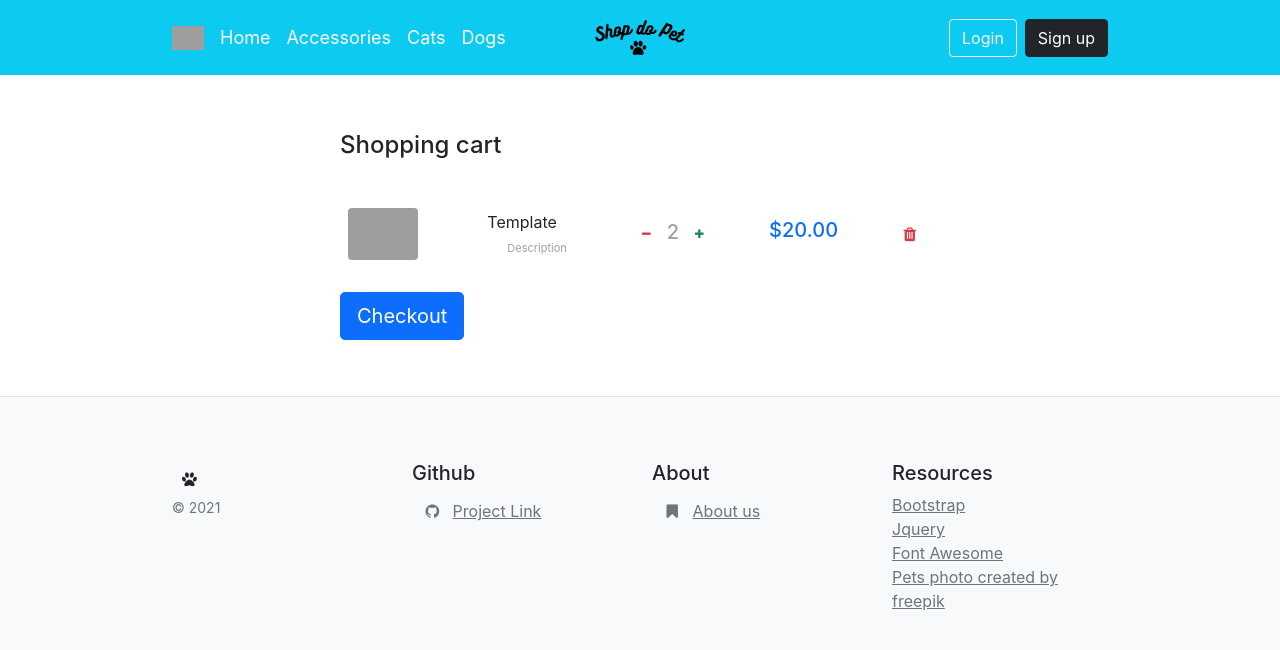
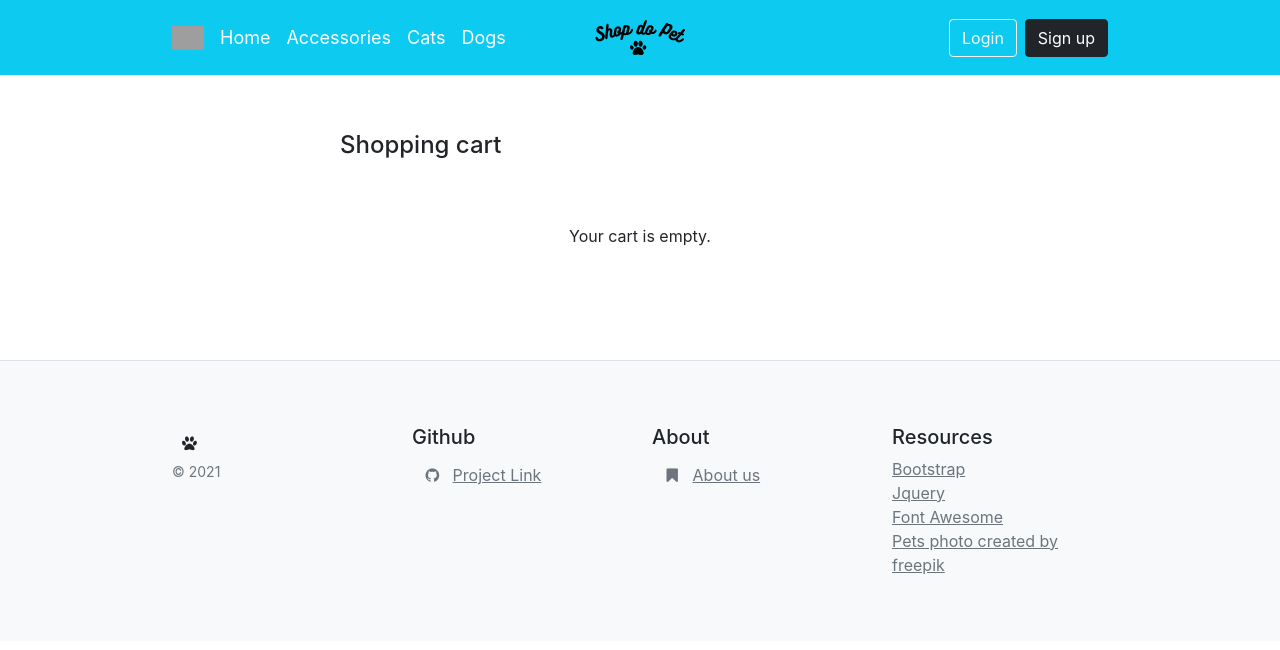
Before and after one commit to cisdeli/projetoWebDev, a React (Create React App) app in the folder frontend/: page /cart in a window 1280 px wide. Shown: the top 650 px of the page. Built offline with nearby package versions, Linux system fonts and the light colour scheme; grey boxes are pictures that could not be loaded.

Commit message:
Adding item in cart through item page logic

```diff
--- a/frontend/src/App.js
+++ b/frontend/src/App.js
@@ -7,6 +7,9 @@ import Header from './components/header-footer/header'
 import Footer from './components/header-footer/footer'
 
 class App extends Component {
+  static init(){
+    sessionStorage.setItem('@item/itemsLength', 0);
+  }
   render() {
     return (
       <div>
--- a/frontend/src/components/cartCheckout/cart.js
+++ b/frontend/src/components/cartCheckout/cart.js
@@ -2,13 +2,34 @@ import React from "react";
 import '../../css/cart.css';
 
 
-const Cart = () => (
-    <div class="container mt-5 mb-5">
-        <div class="d-flex justify-content-center row">
-            <div class="col-md-8">
-                <div class="p-2">
-                    <h4>Shopping cart</h4>
+var hasItem = 0;
+function Cart(){
+    function addButton(){
+        return(
+            <div class="d-flex flex-row align-items-center mt-3 p-2 bg-white rounded">
+                <a href="/checkout"><button class="btn btn-primary btn-block btn-lg ml-2 pay-button" type="button">Checkout</button></a>
             </div>
+        );
+    }
+
+    function addEmpty(){
+        return(
+            <div class="py-5 text-center">
+                <p>Your cart is empty.</p>
+            </div>
+        );
+    }
+
+    function addEnd(){
+        var length = sessionStorage.getItem('@item/itemsLength');
+        if(length >= 1)
+            return addButton();
+        else
+            return addEmpty();
+    }
+
+    function addItemAux(){
+        return(
             <div class="d-flex flex-row justify-content-between align-items-center p-2 bg-white mt-4 px-3 rounded">
                 <div class="mr-1"><img class="rounded" src="https://i.imgur.com/XiFJkhI.jpg" width="70"/></div>
                 <div class="d-flex flex-column align-items-center product-details"><span class="font-weight-bold">Template</span>
@@ -22,17 +43,66 @@ const Cart = () => (
                     <button id="btn"><i class="fa fa-plus text-success"></i></button>
                 </div>
                 <div>
-                        <h5 class="text-primary">$20.00</h5>
+                    <h5 class="text-primary">$1234.56</h5>
                 </div>
                 <div class="d-flex align-items-center">
                     <button id="btn"><i class="fa fa-trash text-danger"></i></button>
                 </div>
             </div>
-                <div class="d-flex flex-row align-items-center mt-3 p-2 bg-white rounded">
-                    <a href="/checkout"><button class="btn btn-primary btn-block btn-lg ml-2 pay-button" type="button">Checkout</button></a>
+        );
+    }
+
+    function addItem(){
+        let items = [], length = 0;
+        length = sessionStorage.getItem('@item/itemsLength');
+        for(let i = 0; i < length; i++)
+            items.push(addItemAux());
+        return items;
+    }
+
+    // Not functional yet
+    function removeItem(){
+        // Updating number of items.
+        var length = sessionStorage.getItem('@item/itemsLength');
+        length--;
+        sessionStorage.setItem('@item/itemsLength', length);
+        window.location.reload();
+    }
+
+    function shouldAdd() {
+      let hasItem = sessionStorage.getItem('@item/shouldAdd');
+      let aux = hasItem;
+      if (aux) {
+        // Removing hasItem and shouldAdd.
+        hasItem = 0;
+        sessionStorage.removeItem('@item/shouldAdd');
+
+        // Updating number of items.
+        var length = sessionStorage.getItem('@item/itemsLength');
+        length++;
+        sessionStorage.setItem('@item/itemsLength', length);
+      }
+    }
+
+    function showCartItems(){
+        // Should add another item?
+        shouldAdd();
+        // Renders all items.
+        return (addItem());
+    }
+
+    return (
+        <div class="container mt-5 mb-5">
+            <div class="d-flex justify-content-center row">
+                <div class="col-md-8">
+                    <div class="p-2">
+                        <h4>Shopping cart</h4>
                     </div>
+                    {showCartItems()}
+                    {addEnd()}
                 </div>
             </div>
         </div>
     );
+}
 export default Cart;
--- a/frontend/src/components/header-footer/header.js
+++ b/frontend/src/components/header-footer/header.js
@@ -36,6 +36,7 @@ getName();
 function Header(){
     function logOut(){
         sessionStorage.removeItem('@login/id');
+        sessionStorage.setItem('@item/itemsLength', 0);
         name = "";
         isADM = 0;
         window.location.href = "/";
--- a/frontend/src/components/products/itemPage.js
+++ b/frontend/src/components/products/itemPage.js
@@ -1,9 +1,32 @@
-import React from "react";
+import React, {
+  Component
+} from 'react';
+
 import '../../css/itemPage.css';
 
 import cat from '../../images/cats/catBanner.jpg'
 
-const Item = () => (
+class Item extends Component{
+    constructor() {
+      super();
+      // Stores user input (should add item details selected later)
+      this.addItem = 0;
+      this.handleSubmit = this.handleSubmit.bind(this);
+    }
+
+    handleSubmit(event) {
+      event.preventDefault();
+      let logID = sessionStorage.getItem('@login/id');
+      if (logID) {
+        this.addItem = 1;
+        sessionStorage.setItem('@item/shouldAdd', this.addItem);
+        window.location.href = "/cart";
+      } else
+        alert("Please log in!");
+    }
+
+    render() {
+        return(
             <div class="container">
                 <div class="cardItem">
                     <div class="container-fliud">
@@ -16,7 +39,7 @@ const Item = () => (
                             <div class="details col-md-6">
                                 <h3 class="product-title">Template</h3>
                                 <p class="product-description">Lorem ipsum dolor sit amet, quis nostrud exercitation ullamco laboris nisi ut aliquip ex ea commodo consequat.</p>
-                        <h4 class="price">price: <span class="text-primary">$180</span></h4>
+                                <h4 class="price">price: <span class="text-primary">$1234.56</span></h4>
                                 <h5 class="sizes">sizes:
                                     <span class="size" data-toggle="tooltip" title="small">s</span>
                                     <span class="size" data-toggle="tooltip" title="medium">m</span>
@@ -36,7 +59,7 @@ const Item = () => (
                                     </div>
                                 </h5>
                                 <div class="action">
-                            <button class="add-to-cart btn btn-primary" type="button">add to cart</button>
+                                    <button class="add-to-cart btn btn-primary" type="button" onClick={this.handleSubmit}>add to cart</button>
                                 </div>
                             </div>
                         </div>
@@ -44,5 +67,7 @@ const Item = () => (
                 </div>
             </div>
         );
+    }
+}
 
 export default Item;
```
Lines whose indentation alone changed are shown as unchanged.
